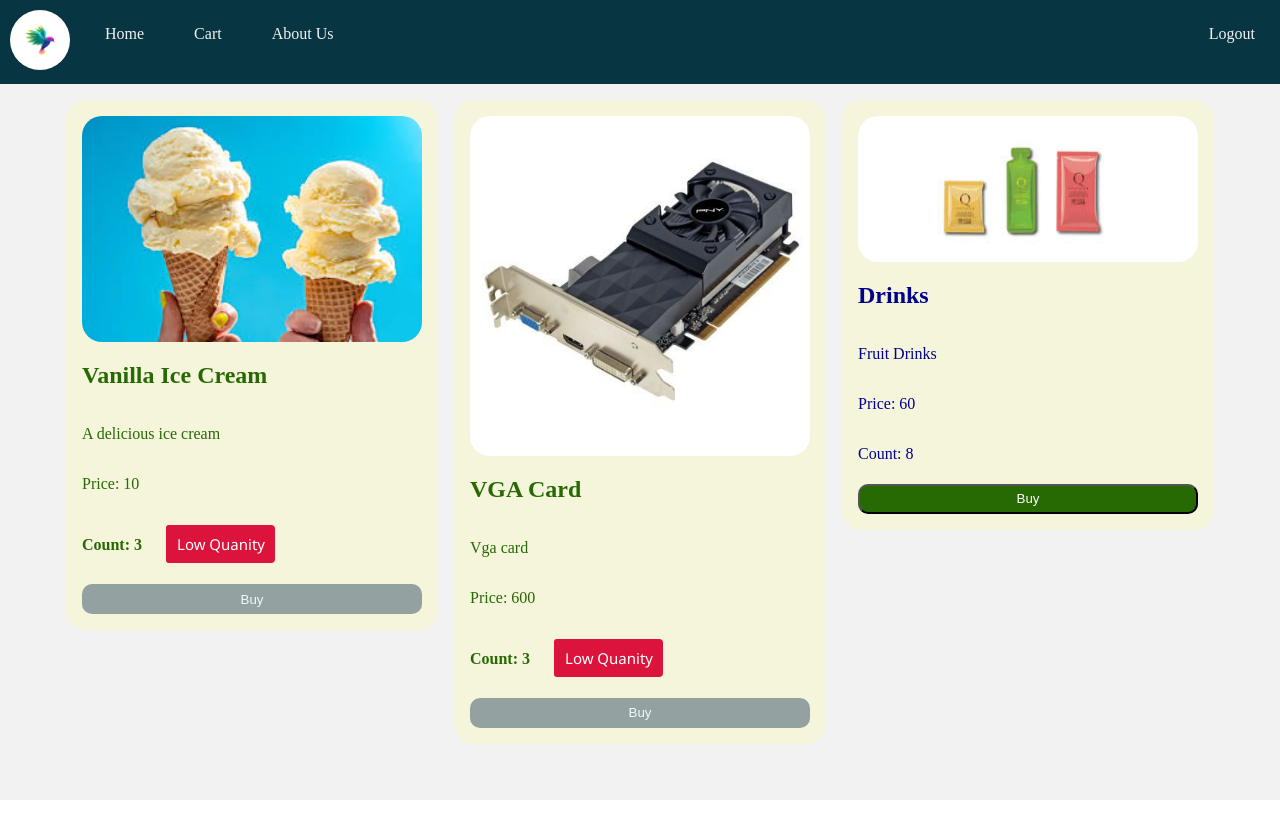
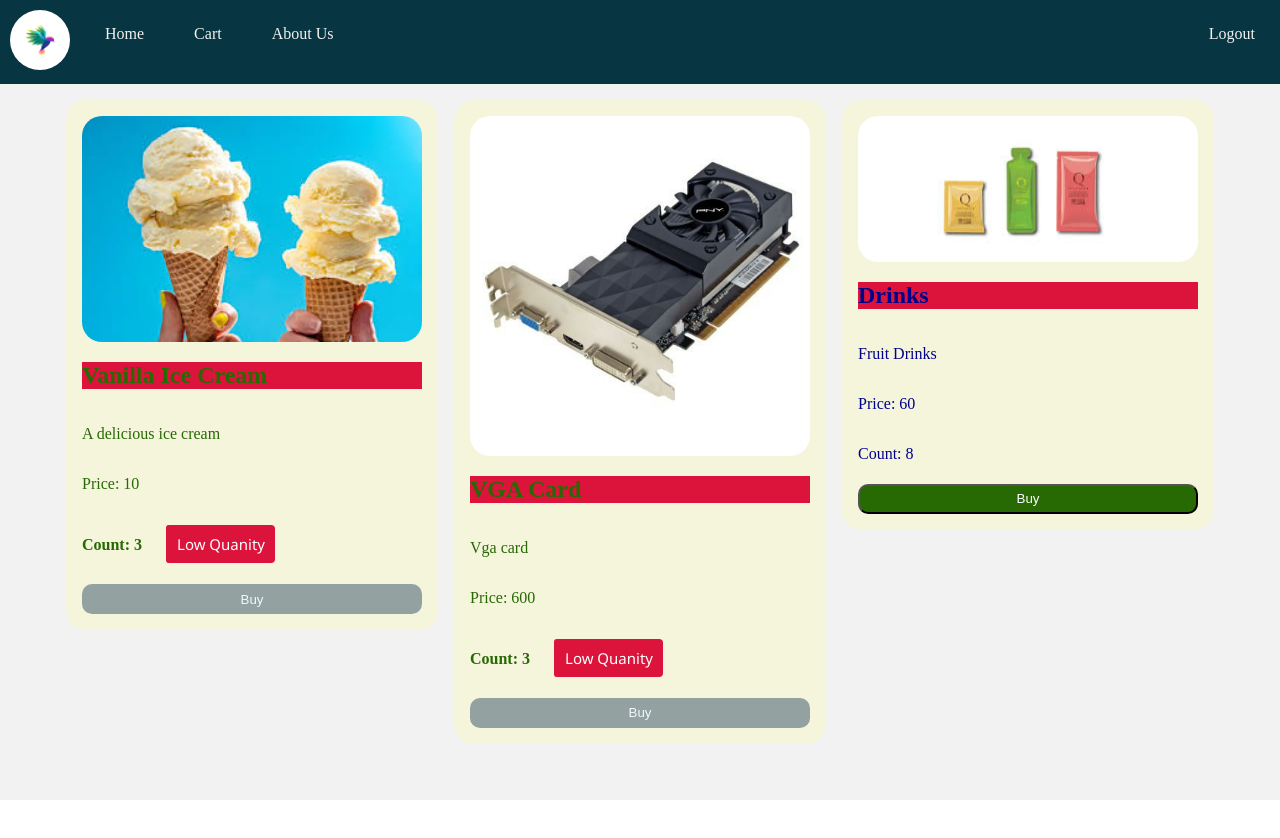
Before and after one commit to L4Y3R/Angular-Practice, an Angular app in the folder HelloWorld/: page / in a window 1280 px wide. Shown: the top 838 px of the page. Built offline with nearby package versions, Linux system fonts and the light colour scheme.

Commit message:
custom attribute directives

```diff
--- a/HelloWorld/src/app/app.module.ts
+++ b/HelloWorld/src/app/app.module.ts
@@ -7,6 +7,7 @@ import { HeaderComponent } from './header/header.component';
 import { NavBarComponent } from './nav-bar/nav-bar.component';
 import { MenuButtonComponent } from './menu-button/menu-button.component';
 import { ItemCardComponent } from './item-card/item-card.component';
+import { HighlightDirective } from './directives/highlight-directive';
 
 @NgModule({
   declarations: [
@@ -15,6 +16,7 @@ import { ItemCardComponent } from './item-card/item-card.component';
     NavBarComponent,
     MenuButtonComponent,
     ItemCardComponent,
+    HighlightDirective,
   ],
   imports: [BrowserModule, AppRoutingModule],
   providers: [],
--- /dev/null
+++ b/HelloWorld/src/app/directives/highlight-directive.ts
@@ -0,0 +1,10 @@
+import { Directive, ElementRef } from '@angular/core';
+
+@Directive({
+  selector: '[app-highlight]',
+})
+export class HighlightDirective {
+  constructor(private elementRef: ElementRef) {
+    elementRef.nativeElement.style.backgroundColor = 'crimson';
+  }
+}
--- a/HelloWorld/src/app/item-card/item-card.component.html
+++ b/HelloWorld/src/app/item-card/item-card.component.html
@@ -1,7 +1,7 @@
 <div class="card-container">
   <div class="card" [ngClass]="item.count < 4 ? 'highlight-card' : ''">
     <img [src]="item.imageUrl" alt="{{ item.label }}" />
-    <h2>{{ item.label }}</h2>
+    <h2 app-highlight>{{ item.label }}</h2>
     <p>{{ item.description }}</p>
     <p>Price: {{ item.price }}</p>
     <p [ngStyle]="countFocus">
```
